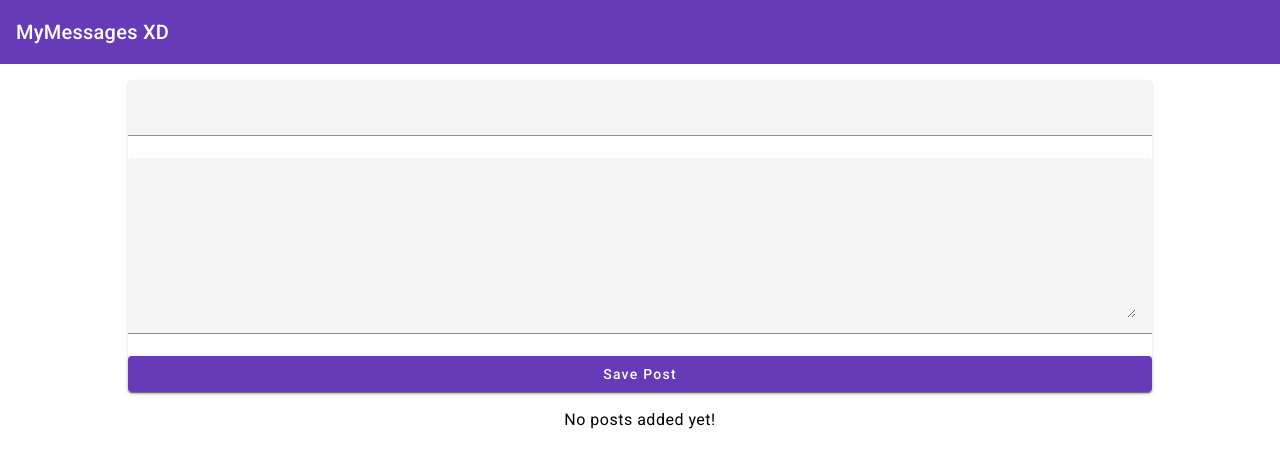
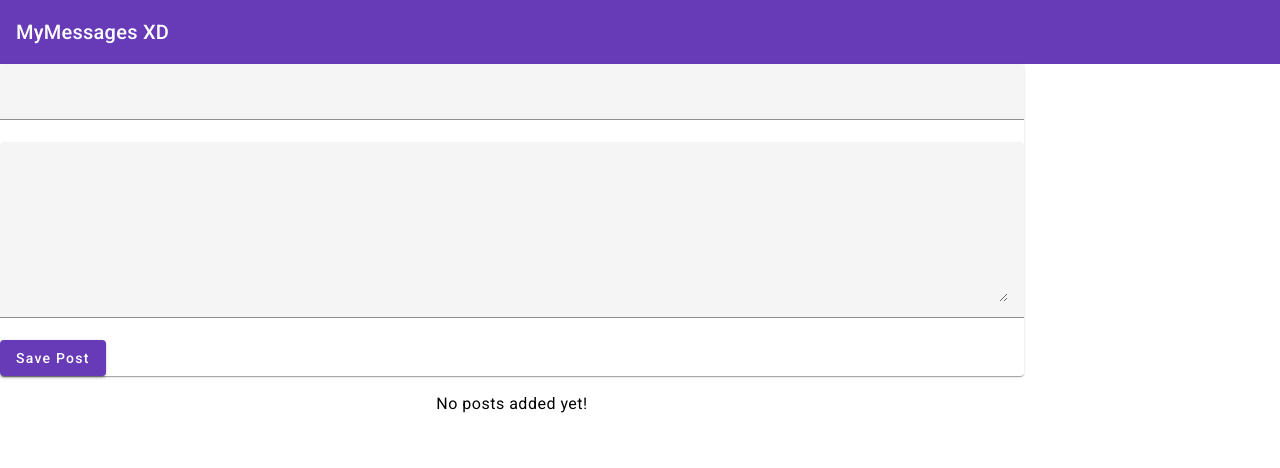
Before and after one commit to AntohaY/mean-course, an Angular app: page /home in a window 1280 px wide. Shown: the top 468 px of the page. Built offline with nearby package versions, Linux system fonts and the light colour scheme.

Commit message:
feat: added posts service with behaviour subject

```diff
--- /dev/null
+++ b/src/app/home/data-access/posts.service.ts
@@ -0,0 +1,24 @@
+import { Injectable } from '@angular/core';
+import { Post } from 'src/app/shared/interfaces/post';
+import { BehaviorSubject } from 'rxjs';
+
+@Injectable({providedIn: 'root'})
+export class PostsService {
+    private posts: Post[] = [];
+    private postsUpdated$ = new BehaviorSubject<Post[]>([]);
+
+    getPosts() {
+        return [...this.posts];
+    }
+
+    getPostUpdateListener() {
+        return this.postsUpdated$.asObservable();
+    }
+
+    addPost(title: string, content: string) {
+        const post: Post = { title, content };
+        this.posts.push(post);
+
+        this.postsUpdated$.next([...this.posts]);
+    }
+}
--- a/src/app/home/home.component.html
+++ b/src/app/home/home.component.html
@@ -2,6 +2,6 @@
 
 </app-header>
 <main>
-    <app-post-create (postCreated)="onPostAdded($event)"></app-post-create>
-    <app-post-list [posts]="storedPosts"></app-post-list>
+    <app-post-create></app-post-create>
+    <app-post-list></app-post-list>
 </main>
--- a/src/app/home/home.component.ts
+++ b/src/app/home/home.component.ts
@@ -4,7 +4,6 @@ import { RouterModule } from '@angular/router';
 import { PostCreateComponent } from './ui/posts/post-create/post-create.compontent';
 import { HeaderComponent } from './ui/header/header.component';
 import { PostListComponent } from './ui/posts/post-list/post-list.component';
-import { Post } from '../shared/interfaces/post';
 
 @Component({
   selector: 'app-home',
@@ -13,21 +12,13 @@ import { Post } from '../shared/interfaces/post';
     `
       main {
         width: 80%;
-        margin: auto;
-        margin-top: 1rem;
+        margin-top: 1rem auto;
       }
     `,
   ],
   changeDetection: ChangeDetectionStrategy.OnPush,
 })
 export class HomeComponent {
-  storedPosts: Post[] = [];
-
-  constructor() {}
-
-  onPostAdded(post: Post) {
-    this.storedPosts.push(post);
-  }
 }
 @NgModule({
   imports: [
--- a/src/app/home/ui/posts/post-create/post-create.component.html
+++ b/src/app/home/ui/posts/post-create/post-create.component.html
@@ -1,14 +1,32 @@
 <mat-card>
+    <form (submit)="onAddPost(postForm)" #postForm="ngForm">
         <mat-form-field>
-        <input matInput [(ngModel)]="enteredTitle" type="text">
+            <input
+                matInput
+                ngModel
+                required
+                name="title"
+                type="text"
+                #title="ngModel">
+                <mat-error *ngIf="title.invalid">Please enter a post title</mat-error>
         </mat-form-field>
         <mat-form-field>
-        <textarea matInput rows="6" [(ngModel)]="enteredContent"></textarea>
+            <textarea
+                matInput
+                rows="6"
+                name="content"
+                required
+                ngModel
+                #content="ngModel"
+                >
+                <mat-error *ngIf="content.invalid">Please enter a post content</mat-error>
+            </textarea>
         </mat-form-field>
         <button
             color="primary"
             mat-raised-button
-        (click)="onAddPost()">
+            type="submit">
             Save Post</button>
+    </form>
 </mat-card>
 <p></p>
--- a/src/app/home/ui/posts/post-create/post-create.compontent.ts
+++ b/src/app/home/ui/posts/post-create/post-create.compontent.ts
@@ -1,32 +1,32 @@
-import { Component, EventEmitter, OnInit, Output } from '@angular/core';
-import { FormsModule } from '@angular/forms';
+import { Component, OnInit } from '@angular/core';
+import { FormsModule, NgForm } from '@angular/forms';
 import { MatFormFieldModule } from '@angular/material/form-field';
 import { MatInputModule } from '@angular/material/input';
 import { MatCardModule } from '@angular/material/card';
 import { MatButtonModule } from '@angular/material/button';
-import { Post } from 'src/app/shared/interfaces/post';
+import { NgIf } from '@angular/common';
+import { PostsService } from 'src/app/home/data-access/posts.service';
 
 @Component({
     selector: 'app-post-create',
     templateUrl: 'post-create.component.html',
     styleUrls: ['post-create.component.scss'],
     standalone: true,
-    imports: [FormsModule, MatButtonModule, MatCardModule, MatInputModule, MatFormFieldModule]
+    imports: [NgIf, FormsModule, MatButtonModule, MatCardModule, MatInputModule, MatFormFieldModule]
 })
 
 export class PostCreateComponent implements OnInit {
     enteredTitle = '';
     enteredContent = ''
-    @Output() postCreated = new EventEmitter<Post>();
-    constructor() { }
+
+    constructor(private postsService: PostsService) { }
 
     ngOnInit() { }
 
-    onAddPost() {
-        const post = {
-            title: this.enteredTitle,
-            content: this.enteredContent
+    onAddPost(form: NgForm) {
+        if (form.invalid) {
+            return;
         }
-        this.postCreated.emit(post);
+        this.postsService.addPost(form.value.title, form.value.content);
     }
 }
--- a/src/app/home/ui/posts/post-list/post-list.component.html
+++ b/src/app/home/ui/posts/post-list/post-list.component.html
@@ -1,4 +1,5 @@
-<mat-accordion multi="true" *ngIf="posts.length > 0">
+<div *ngIf="posts$ | async as posts">
+    <mat-accordion multi="true" >
         <mat-expansion-panel *ngFor="let post of posts">
             <mat-expansion-panel-header>
                 {{ post.title }}
@@ -7,3 +8,4 @@
         </mat-expansion-panel>
     </mat-accordion>
     <p class="mat-body-1 info-text" *ngIf="posts.length <= 0">No posts added yet!</p>
+</div>
--- a/src/app/home/ui/posts/post-list/post-list.component.ts
+++ b/src/app/home/ui/posts/post-list/post-list.component.ts
@@ -1,8 +1,7 @@
 import { CommonModule } from '@angular/common';
-import { Component, Input, OnInit } from '@angular/core';
+import { Component, OnInit } from '@angular/core';
 import { MatExpansionModule } from '@angular/material/expansion';
-import { Post } from 'src/app/shared/interfaces/post';
-
+import { PostsService } from 'src/app/home/data-access/posts.service';
 @Component({
     selector: 'app-post-list',
     templateUrl: 'post-list.component.html',
@@ -13,8 +12,9 @@ import { Post } from 'src/app/shared/interfaces/post';
 
 export class PostListComponent implements OnInit {
 
-    @Input() posts: Post[] = [];
-    constructor() { }
+    constructor(private postsService: PostsService) { }
 
-    ngOnInit() { }
+    posts$ = this.postsService.getPostUpdateListener();
+
+    ngOnInit() {}
 }
```
Lines whose indentation alone changed are shown as unchanged.
